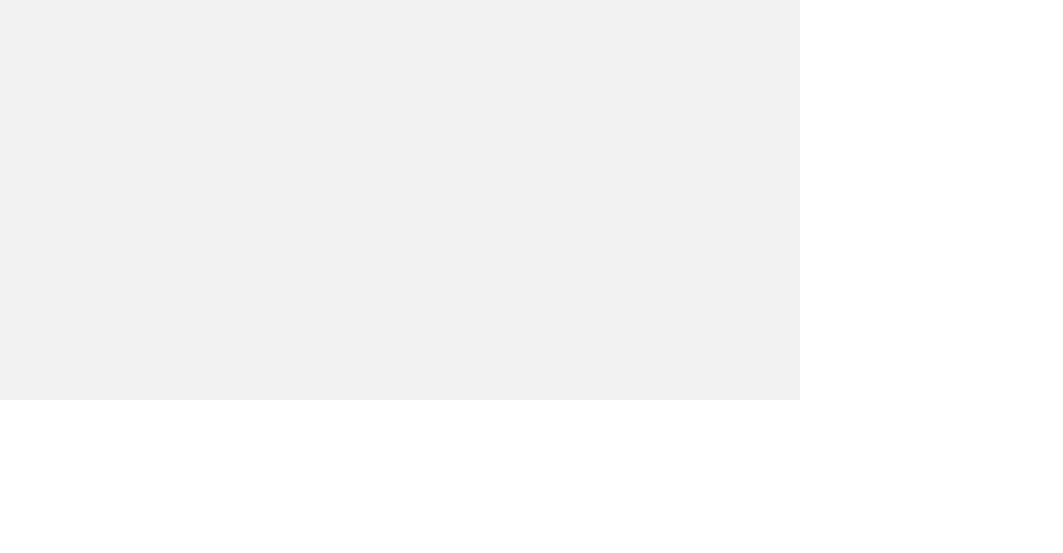
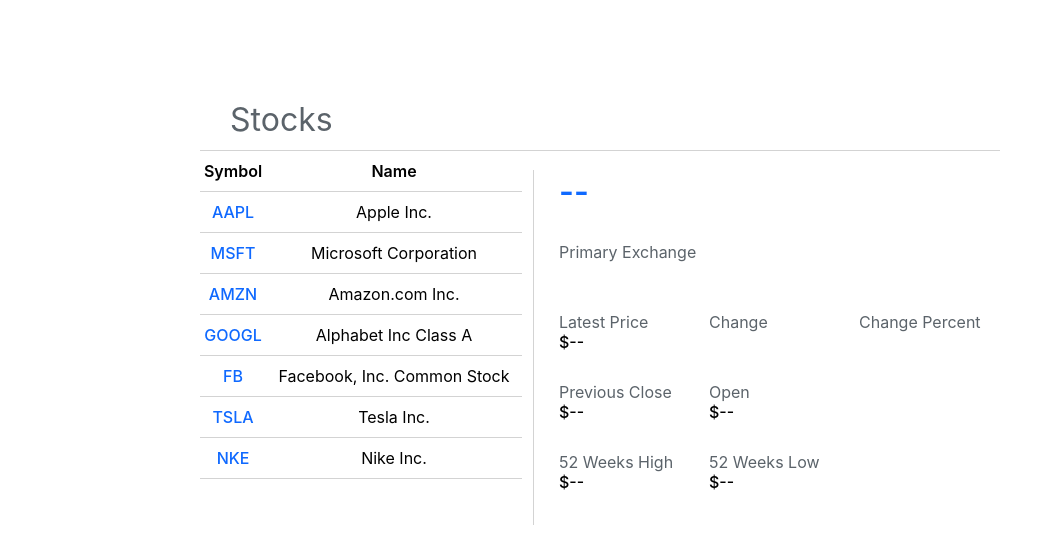
Before and after one commit to tsunwu/stock-market-quote-exercise, a React app: page / in a window 1280 px wide. Shown: the whole page, without its empty margins (0-1063 px from the left). Built offline with nearby package versions, Linux system fonts and the light colour scheme.

Commit message:
add stock panel and unit tests

```diff
--- /dev/null
+++ b/babel.config.js
@@ -0,0 +1,3 @@
+module.exports = {
+    presets: ['@babel/preset-env', '@babel/preset-react'],
+};
--- /dev/null
+++ b/src/components/StockDetails/index.js
@@ -0,0 +1,63 @@
+"use strict";
+
+import React, { useContext } from 'react';
+import { MyContext } from '../../js/reducer';
+
+const StockDetails = () => {
+    const { quote } = useContext(MyContext);
+
+    return (
+        <section id="stock-details">
+            <div className="display-rows">
+                <span id="comp-symbol" data-testid="comp-symbol">{quote.quote ? quote.quote.symbol : "--"}</span>
+                <span id="comp-name" data-testid="comp-name">{quote.quote ? quote.quote.companyName : ""}</span>
+            </div>
+            <div className="display-rows">
+                <div className="label">Primary Exchange</div>
+                <div id="prim-exchange" className="data" data-testid="prim-exchange">{quote.quote ? quote.quote.primaryExchange : ""}</div>
+            </div>
+            <div className="display-rows">
+                <div id="lastest-price">
+                    <div className="label">Latest Price</div>
+                    <div id="price" className="data" data-testid="price">${quote.quote ? quote.quote.iexRealtimePrice : "--"}</div>
+                </div>
+                <div id="price-change">
+                    <div className="label">Change</div>
+                    <div id="change"
+                        className={"data " + (quote.quote && quote.quote.change > 0 ? "up" : quote.quote && quote.quote.change < 0 ? "down" : "")}
+                        data-testid="change">{quote.quote ? quote.quote.change : ""}
+                    </div>
+                </div>
+                <div id="price-change-percent">
+                    <div className="label">Change Percent</div>
+                    <div id="change-percent"
+                        className={"data " + (quote.quote && quote.quote.changePercent > 0 ? "up" : quote.quote && quote.quote.changePercent < 0 ? "down" : "")}
+                        data-testid="change-percent">{quote.quote ? quote.quote.changePercent : ""}
+                    </div>
+                </div>
+            </div>
+            <div className="display-rows">
+                <div id="close">
+                    <div className="label">Previous Close</div>
+                    <div id="close-price" className="data" data-testid="close-price">${quote.quote ? quote.quote.previousClose : "--"}</div>
+                </div>
+                <div id="open">
+                    <div className="label">Open</div>
+                    <div id="open-price" className="data" data-testid="open-price">${quote.quote ? quote.quote.iexOpen : "--"}</div>
+                </div>
+            </div>
+            <div className="display-rows">
+                <div id="high">
+                    <div className="label">52 Weeks High</div>
+                    <div id="year-high" className="data" data-testid="year-high">${quote.quote ? quote.quote.week52High : "--"}</div>
+                </div>
+                <div id="low">
+                    <div className="label">52 Weeks Low</div>
+                    <div id="year-low" className="data" data-testid="year-low">${quote.quote ? quote.quote.week52Low : "--"}</div>
+                </div>
+            </div>
+        </section>
+    )
+};
+
+export default StockDetails;
--- /dev/null
+++ b/src/components/StockDetails/index.scss
@@ -0,0 +1,65 @@
+#stock-details {
+    position: absolute;
+    left: 329px;
+    top: 52px;
+    padding: 10px 30px;
+
+    .display-rows {
+        position: relative;
+        height: 60px;
+        padding-top: 10px;
+    }
+
+    .label {
+        color: $dark-gray;
+        font-weight: 400;
+    }
+
+    .data {
+        font-weight: 500;
+
+        &, .label {
+            width: 150px;
+        }
+    }
+
+    .up {
+        color: $green;
+    }
+
+    .down {
+        color: $red;
+    }
+
+    #comp-symbol {
+        font-size: 32px;
+        font-weight: 600;
+        color: $blue;
+    }
+
+    #comp-name {
+        margin-left: 60px;
+        font-size: 24px;
+    }
+
+    #prim-exchange {
+        width: 500px;
+    }
+
+    #lastest-price, #close, #high {
+        position: absolute;
+        left: 0;
+    }
+
+    #price-change, #open, #low {
+        position: absolute;
+        left: 150px;
+
+        &-percent {
+            position: absolute;
+            left: 300px;
+            width: 150px;
+        }
+    }
+
+}
--- a/src/components/StockPanel/index.js
+++ b/src/components/StockPanel/index.js
@@ -1,6 +1,22 @@
-function StockPanel() {
+"use strict";
+
+import React, { useReducer } from 'react';
+import { MyContext, initalState, reducer } from '../../js/reducer';
+import StockTable from '../StockTable/index';
+import StockDetails from '../StockDetails';
+
+const StockPanel = () => {
+  const [quote, dispatch] = useReducer(reducer, initalState)
+
   return (
-      <div id="stock-panel"></div>
+    <div id='stock-panel'>
+      <header id='title'>Stocks</header>
+      <MyContext.Provider value={{ quote, dispatch }}>
+        <StockTable/>
+        <div id="vl"></div>
+        <StockDetails/>
+      </MyContext.Provider>
+    </div>
   );
 }
 
--- a/src/components/StockPanel/index.scss
+++ b/src/components/StockPanel/index.scss
@@ -1,12 +1,33 @@
-
-#stock-panel {
-    background-color: $light-gray;
+#title {
+    height: 50px;
+    font-size: 32px;
+    color: $dark-gray;
+    padding-left: 30px;
+    border-bottom: 1px inset $light-gray;
 }
 
 
 @media (min-width: $tablet + 0.02px) {
     #stock-panel {
+        position: relative;
+        top: 100px;
+        left: 200px;
         width: 800px;
-        height: 400px;
+        height: 450px;
+    }
+
+    #stock-list {
+        height: 600px;
+        width: 326px;
+    }
+
+    #vl {
+        position: absolute;
+        top: 70px;
+        left: 323px;
+        height: 355px;
+        width: 5px;
+        padding-right: 5px;
+        border-right: 1px inset $light-gray;
     }
 }
--- /dev/null
+++ b/src/components/StockTable/index.js
@@ -0,0 +1,54 @@
+"use strict";
+
+import React, { useContext } from 'react';
+import { MyContext } from '../../js/reducer';
+import StockAPI from '../../js/api/stockAPI';
+import { stocks } from '../../js/constant';
+
+const StockTable = () => {
+    const { dispatch } = useContext(MyContext);
+
+    const handleClick = async (e) => {
+        let id = e.target.parentNode.id;
+        try {
+            let quote = await StockAPI.getQuoteBySymbol(id);
+            dispatch({ type: 'UPDATE_QUOTE', quote: quote.data });
+        } catch(error) {
+            console.log(error);
+        }
+    }
+
+
+    const tableRow = stocks.map(stock => {
+        return (
+            <tr key={stock.symbol} id={stock.symbol} onClick={e => handleClick(e)}>
+                <td key={stock.symbol + '-sym'}
+                    id={stock.symbol + '-sym'}
+                    className='stock-symbol'>
+                    {stock.symbol.toUpperCase()}
+                </td>
+                <td key={stock.symbol + '-name'}
+                    id={stock.symbol + '-name'}
+                    className='stock-name'>
+                    {stock.name}
+                </td>
+            </tr>
+        )
+    });
+
+    return (
+        <table id='stock-table'>
+            <thead>
+                <tr key='header' id='header-row'>
+                    <th key='symbol' id='symbol-header'>Symbol</th>
+                    <th key='name' id='name-header'>Name</th>
+                </tr>
+            </thead>
+            <tbody>
+                {tableRow}
+            </tbody>
+        </table>
+    )
+}
+
+export default StockTable;
--- /dev/null
+++ b/src/components/StockTable/index.scss
@@ -0,0 +1,30 @@
+#stock-table {
+    overflow: auto;
+    height: 200px;
+    text-align: center;
+
+    th {
+        font-weight: 600;
+        text-align: center;
+    }
+
+    th, td {
+        border-bottom: 1px inset $light-gray;
+        padding: 10px 3px;
+    }
+
+    td:hover {
+        cursor: pointer;
+    }
+
+    .stock-symbol {
+        font-weight: 500;
+        color: $blue;
+        width: 60px;
+    }
+
+    .stock-name {
+        width: 250px;
+    }
+
+}
--- /dev/null
+++ b/src/js/api/stockAPI.js
@@ -0,0 +1,15 @@
+"use strict";
+
+const axios = require('axios');
+const key = "sk_0718865dcf6444d6aa5cdbb6bfcdb752";
+
+const url = "https://cloud.iexapis.com/stable";
+
+const getQuoteBySymbol = (symbol) => {
+    const endpoint = `${url}/stock/${symbol}/quote?token=${key}`;
+    return axios.get(endpoint);
+}
+
+module.exports = {
+    getQuoteBySymbol
+}
--- /dev/null
+++ b/src/js/constant.js
@@ -0,0 +1,32 @@
+export const stocks = [
+    {
+        symbol: 'aapl',
+        name: 'Apple Inc.'
+    },
+    {
+        symbol: 'msft',
+        name: 'Microsoft Corporation'
+    },
+    {
+        symbol: 'amzn',
+        name: 'Amazon.com Inc.'
+    },
+    {
+        symbol: 'googl',
+        name: 'Alphabet Inc Class A'
+    },
+    {
+        symbol: 'fb',
+        name: 'Facebook, Inc. Common Stock'
+    },
+    {
+        symbol: 'tsla',
+        name: 'Tesla Inc.'
+    },
+    {
+        symbol: 'nke',
+        name: 'Nike Inc.'
+    }
+]
+
+export const UPDATE_QUOTE = 'UPDATE_QUOTE';
--- /dev/null
+++ b/src/js/reducer.js
@@ -0,0 +1,21 @@
+"use strict";
+
+import React from 'react';
+import { UPDATE_QUOTE } from './constant.js';
+
+export const MyContext = React.createContext(null);
+
+export const initalState = {
+    quote: null
+};
+
+export const reducer = (state, action) => {
+    switch (action.type) {
+        case UPDATE_QUOTE:
+            return {
+                quote: action.quote
+            }
+        default:
+            return initalState;
+    }
+}
--- a/src/sass/_variables.scss
+++ b/src/sass/_variables.scss
@@ -1,6 +1,11 @@
 // Colors
 $white: #ffffff;
-$light-gray: #f2f2f2;
+$black: #000000;
+$blue: #0f69ff;
+$green: #00873c;
+$red: #eb0f29;
+$light-gray: #d3d3d3;
+$dark-gray: #5b636a;
 
 
 
--- a/src/sass/index.scss
+++ b/src/sass/index.scss
@@ -4,4 +4,6 @@
 
 @import './variables';
 
-@import '../components/StockPanel/index.scss';
+@import '../components/StockPanel';
+@import '../components/StockTable';
+@import '../components/StockDetails'
```
Also changed, not shown: package.json (+22 -5 lines), src/components/StockDetails/StockDetails.test.js (added, +108 -0 lines), src/components/StockPanel/StockPanel.test.js (added, +60 -0 lines), src/setupTests.js (+7 -0 lines), .eslintrc.json (added), 1 other file.
